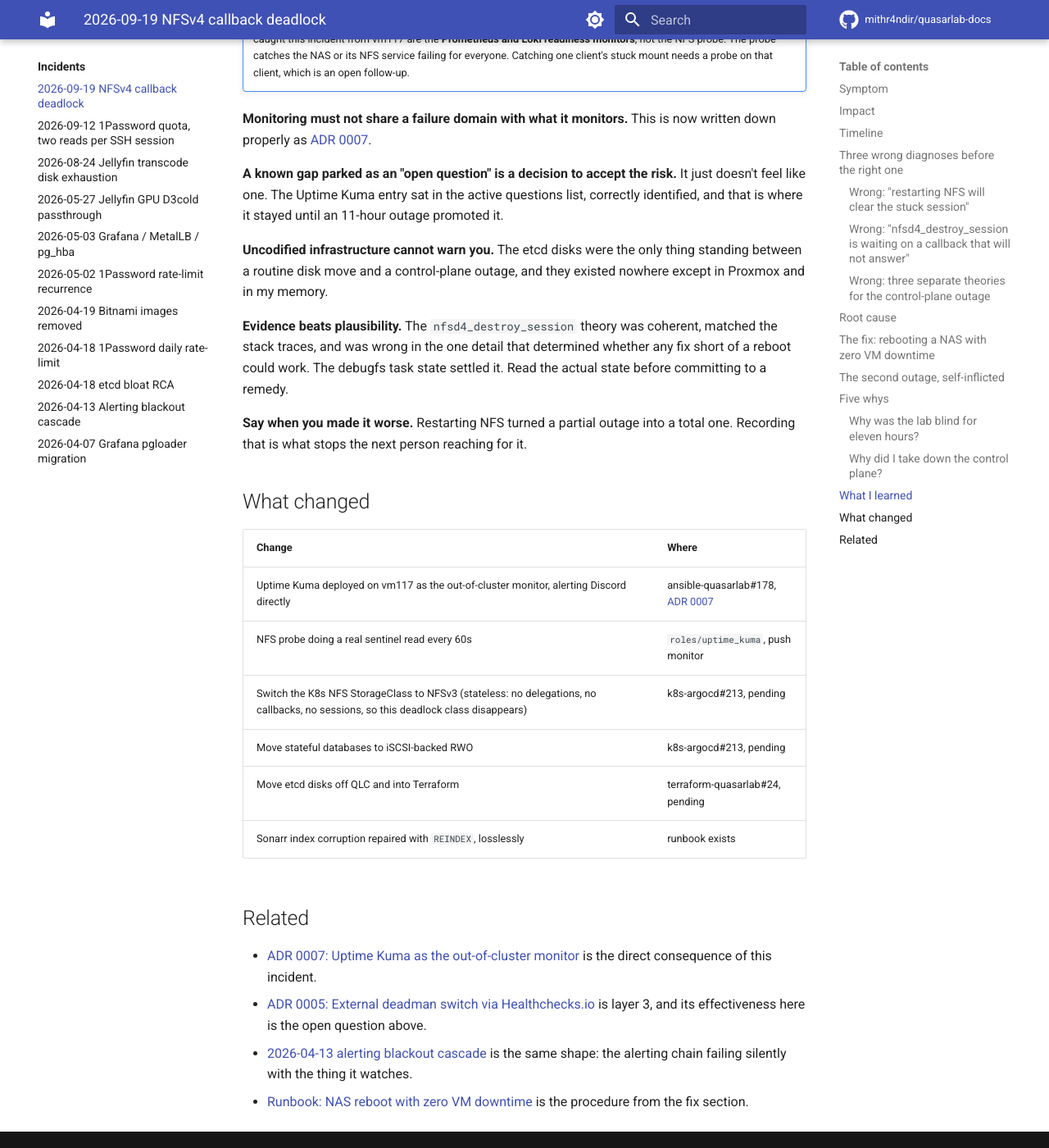
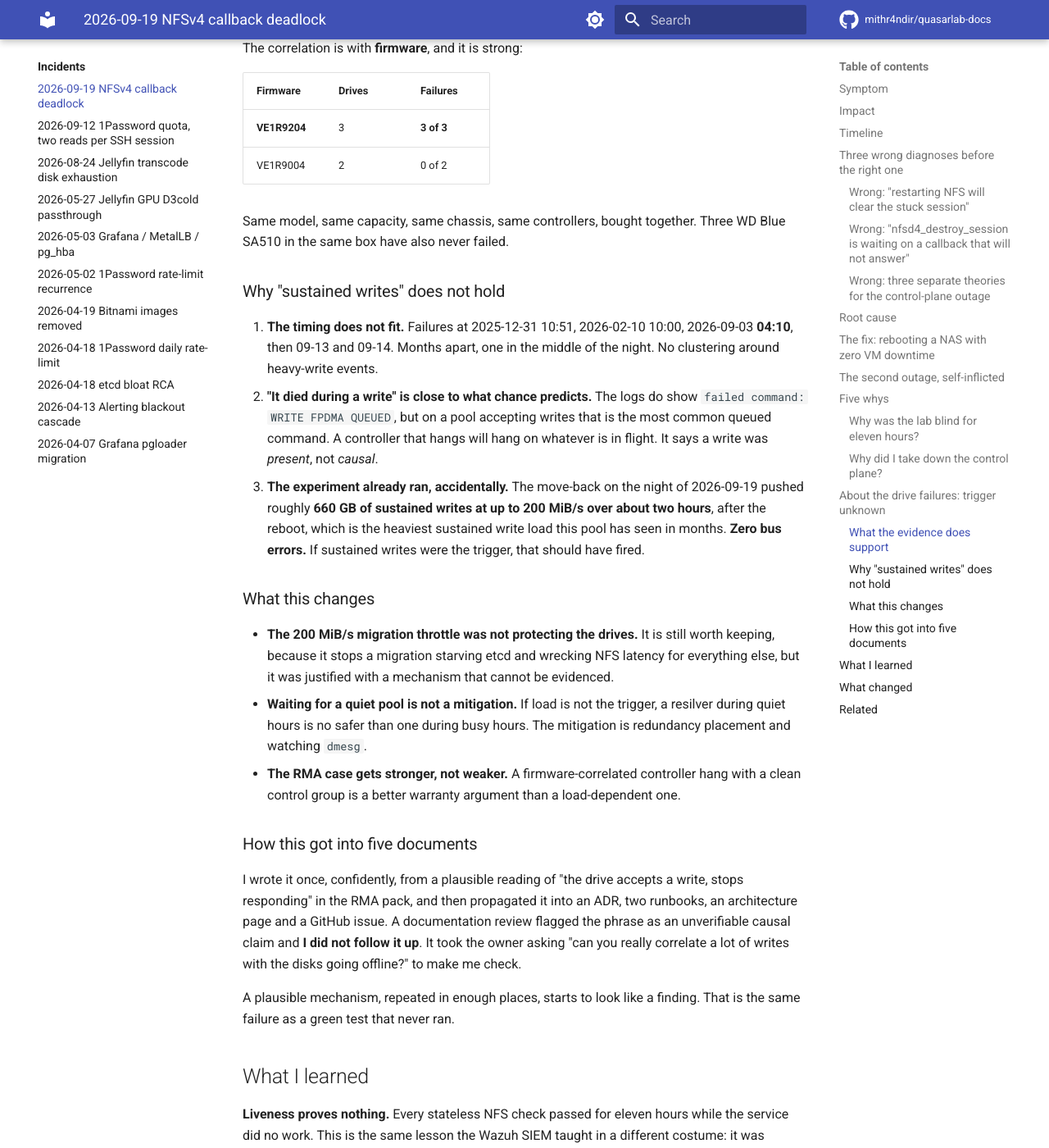
Before and after one commit to mithr4ndir/quasarlab-docs, an MkDocs documentation site: the page built from docs/incidents/2026-09-19-nfsv4-callback-deadlock.md, in a window 1280 px wide and 1400 px high, scrolled down 8899 px. Shown: the whole window at 82% size. Built offline with MkDocs 1.6.1 and Material for MkDocs 9.7.7, drawn with Linux system fonts in a browser that asks for light colours; comment, search, counter and statistics services are not loaded; some of the changed text lies outside the part shown.

Commit message:
Retract the claim that sustained writes cause the SSD bus dropouts (#14)
I wrote that the bad-batch Inland SSDs drop off the SATA bus "under sustained
writes" and propagated it into an ADR, two runbooks, an architecture page, a
GitHub issue and two Mermaid diagrams. The evidence does not support it.

What the logs show is `failed command: WRITE FPDMA QUEUED` on two of three
first failures. On a pool accepting writes that is the most common queued
command, so it says a write was present, not that it was causal.

Three things contradict the load hypothesis. The failures are months apart,
one at 04:10. The correlation that is actually strong is firmware: 3 of 3
VE1R9204 have failed, 0 of 2 VE1R9004 in the same chassis on the same
controllers. And the experiment already ran by accident: the move-back on
2026-09-19 pushed about 660 GB of sustained writes at up to 200 MiB/s over
two hours and produced zero bus errors.

Consequences, stated where each claim lived: the 200 MiB/s throttle was not
protecting the drives (it is still worth keeping, because it stops a
migration starving etcd and wrecking NFS latency, but that is a different
argument); waiting for a quiet pool is not a mitigation if load is not the
trigger; and the RMA case gets stronger, because a firmware-correlated
controller hang with a clean control group is a better warranty argument.

Also records that a documentation review flagged this phrase as an
unverifiable causal claim and I did not follow it up. It took the owner
asking directly. A plausible mechanism repeated in enough places starts to
look like a finding, which is the same failure as a green test that never
ran.

Adds the measured read speeds while in the area: 176 MB/s on a healthy
Inland versus 461 MB/s on a WD Blue on the same bus, so these drives are
slow as well as unreliable.


Claude-Session: https://claude.ai/code/session_01QAaSBGjtrahVEEhviYUGRA

Co-authored-by: Claude Opus 5 <noreply@anthropic.com>

```diff
--- a/docs/incidents/2026-09-19-nfsv4-callback-deadlock.md
+++ b/docs/incidents/2026-09-19-nfsv4-callback-deadlock.md
@@ -223,7 +223,7 @@ flowchart TB
         REBOOT["Step 3, reboot the NAS<br/>VMs keep running from local NVMe"]
         BACK["Step 4, return all 14 disks to the NAS<br/>qm disk move, live<br/>One disk at a time, 200 MiB/s"]
         DONE["Return complete<br/>All 14 VM disks back on NAS-backed storage<br/>Zero VM downtime"]
-        THROTTLE["Reason for the write throttle<br/>NAS SSDs drop off the SATA bus<br/>under sustained writes"]
+        THROTTLE["Reason for the write throttle<br/>Keeps the migration from starving etcd<br/>and wrecking NFS latency"]
     end
 
     subgraph TRAP["Wrong destination, hit during step 1"]
@@ -270,8 +270,8 @@ Instead, one VM at a time:
 The lane was deliberately serialised and rate-limited to **200 MiB/s**,
 which is roughly 16% of what the 10G storage link can carry. Two reasons,
 both learned the hard way: the pool contains a batch of SSDs that drop off
-the SATA bus under sustained writes, and concurrent disk moves are exactly
-how the control-plane outage below happened.
+the SATA bus (trigger unknown, see below), and concurrent disk moves are
+exactly how the control-plane outage below happened.
 
 Result: **the NAS was rebooted with zero VM downtime.**
 
@@ -382,6 +382,69 @@ rather than built.
 fix is not "be more careful", it is to codify the disks and make the
 constraint visible at the point of decision.
 
+## About the drive failures: trigger unknown
+
+Several pages on this site, including earlier versions of this one, said the
+bad-batch Inland SSDs drop off the SATA bus **under sustained writes**. That
+causal claim is **not supported by the evidence** and is retracted here.
+
+### What the evidence does support
+
+The failure is a controller or firmware hang, not media wear. The drive stops
+answering, the link cannot be re-established after about 60 seconds of
+retries, and it stays gone until a power cycle or reseat. No reallocations,
+no bad sectors.
+
+The correlation is with **firmware**, and it is strong:
+
+| Firmware | Drives | Failures |
+|---|---|---|
+| **VE1R9204** | 3 | **3 of 3** |
+| VE1R9004 | 2 | 0 of 2 |
+
+Same model, same capacity, same chassis, same controllers, bought together.
+Three WD Blue SA510 in the same box have also never failed.
+
+### Why "sustained writes" does not hold
+
+1. **The timing does not fit.** Failures at 2025-12-31 10:51, 2026-02-10
+   10:00, 2026-09-03 **04:10**, then 09-13 and 09-14. Months apart, one in
+   the middle of the night. No clustering around heavy-write events.
+2. **"It died during a write" is close to what chance predicts.** The logs do
+   show `failed command: WRITE FPDMA QUEUED`, but on a pool accepting writes
+   that is the most common queued command. A controller that hangs will hang
+   on whatever is in flight. It says a write was *present*, not *causal*.
+3. **The experiment already ran, accidentally.** The move-back on the night
+   of 2026-09-19 pushed roughly **660 GB of sustained writes at up to
+   200 MiB/s over about two hours**, after the reboot, which is the heaviest
+   sustained write load this pool has seen in months. **Zero bus errors.**
+   If sustained writes were the trigger, that should have fired.
+
+### What this changes
+
+- **The 200 MiB/s migration throttle was not protecting the drives.** It is
+  still worth keeping, because it stops a migration starving etcd and
+  wrecking NFS latency for everything else, but it was justified with a
+  mechanism that cannot be evidenced.
+- **Waiting for a quiet pool is not a mitigation.** If load is not the
+  trigger, a resilver during quiet hours is no safer than one during busy
+  hours. The mitigation is redundancy placement and watching `dmesg`.
+- **The RMA case gets stronger, not weaker.** A firmware-correlated
+  controller hang with a clean control group is a better warranty argument
+  than a load-dependent one.
+
+### How this got into five documents
+
+I wrote it once, confidently, from a plausible reading of "the drive accepts
+a write, stops responding" in the RMA pack, and then propagated it into an
+ADR, two runbooks, an architecture page and a GitHub issue. A documentation
+review flagged the phrase as an unverifiable causal claim and **I did not
+follow it up**. It took the owner asking "can you really correlate a lot of
+writes with the disks going offline?" to make me check.
+
+A plausible mechanism, repeated in enough places, starts to look like a
+finding. That is the same failure as a green test that never ran.
+
 ## What I learned
 
 **Liveness proves nothing.** Every stateless NFS check passed for eleven
```
Also changed, not shown: docs/architecture/overview.md (+15 -5 lines), docs/decisions/0008-storage-tiering.md (+7 -3 lines), docs/runbooks/nas-reboot-evacuate-vm-disks.md (+9 -3 lines), docs/runbooks/nas-storage-tiering-migration.md (+8 -3 lines).
